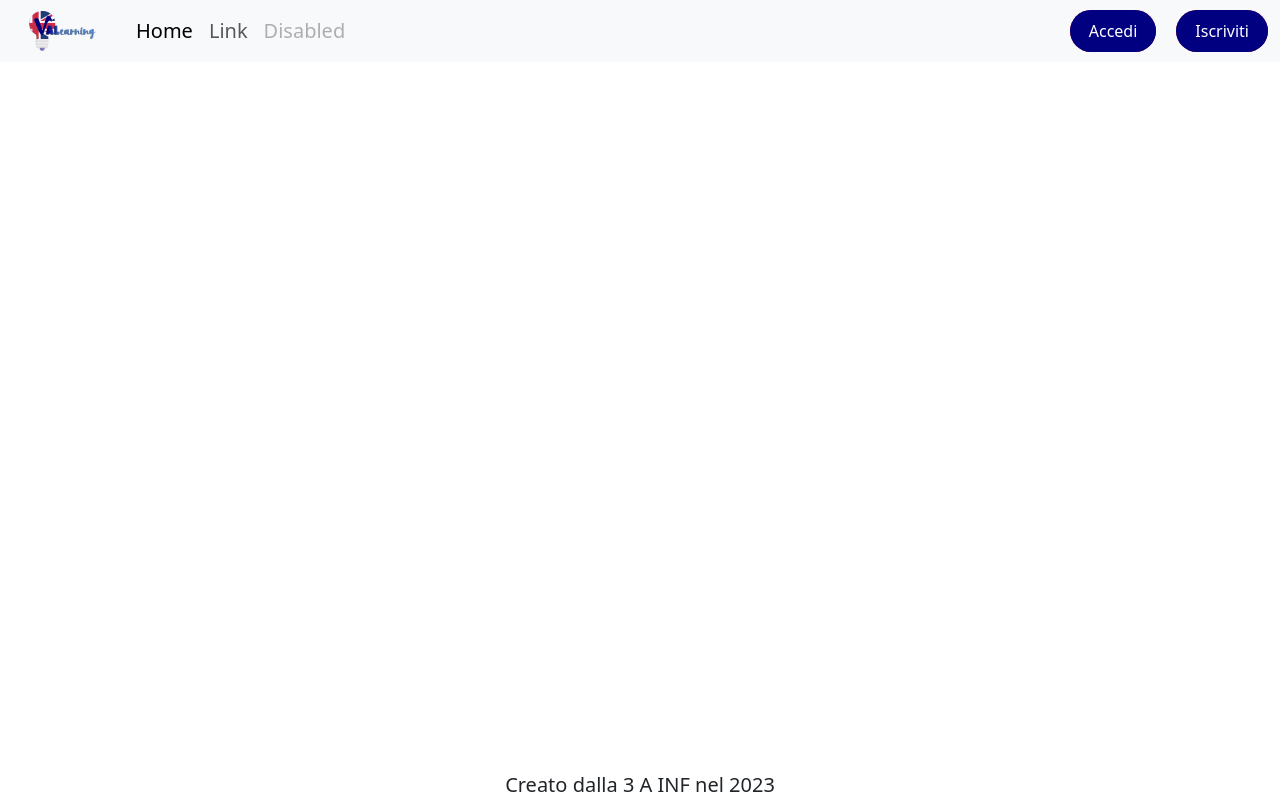
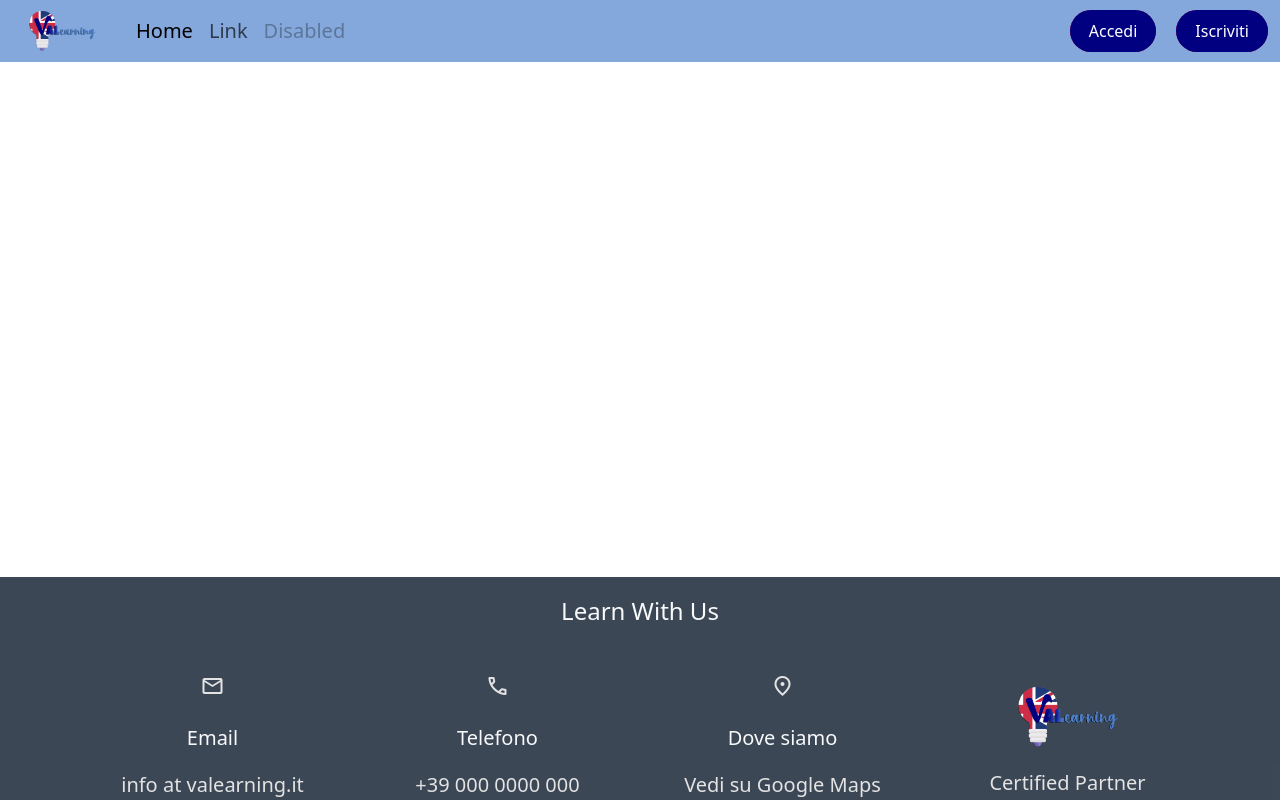
Before and after one commit to Vallauri-CorsoA/VALearning, a plain HTML site: page accesso.html in a window 1280 px wide. Drawn offline with nearby package versions, Linux system fonts and the light colour scheme.

Commit message:
Aggiornamento accesso.html e vari fix

```diff
--- a/accesso.css
+++ b/accesso.css
@@ -103,3 +103,25 @@ header {
 }
 
 /** FINE CSS DEI BOTTONI "ACCEDI" e "ISCRIVITI" **/
+
+nav{
+    background-color:#4c81cbaf;
+}
+
+footer{
+    background-color: rgb(39, 52, 68, 0.9);
+    width: 100%;
+    display: flex;
+    justify-content: space-evenly;
+    align-items: center;
+}
+
+.text-light{
+    margin: 20px;
+}
+
+footer span, footer a{
+    text-decoration: none;
+    color: rgb(227, 227, 227);
+    font-weight: 500;
+}
--- a/accesso.html
+++ b/accesso.html
@@ -7,6 +7,7 @@
     <meta http-equiv="X-UA-Compatible" content="ie=edge">
     <title>VALearning</title>
     <link rel="icon" href="img/logo.png">
+    <link rel="stylesheet" href="https://fonts.googleapis.com/css2?family=Material+Symbols+Outlined:opsz,wght,FILL,GRAD@20..48,100..700,0..1,-50..200" />
     <link href="https://cdn.jsdelivr.net/npm/bootstrap@5.3.0-alpha3/dist/css/bootstrap.min.css" rel="stylesheet"
         integrity="sha384-KK94CHFLLe+nY2dmCWGMq91rCGa5gtU4mk92HdvYe+M/SXH301p5ILy+dN9+nJOZ" crossorigin="anonymous">
     <script src="https://cdn.jsdelivr.net/npm/bootstrap@5.3.0-alpha3/dist/js/bootstrap.bundle.min.js"
@@ -18,7 +19,7 @@
 
 <body>
     <header>
-        <nav class="navbar navbar-expand-lg bg-body-tertiary">
+        <nav class="navbar navbar-expand-lg">
             <div class="container-fluid">
                 <a class="navbar-brand" href="#"></a>
                 <button class="navbar-toggler" type="button" data-bs-toggle="collapse"
@@ -38,14 +39,14 @@
                             <a class="nav-link disabled">Disabled</a>
                         </li>
                     </ul>
-                    <form class="d-flex"> <!--Bottoni per accesso alla registrazione o accesso-->
+                    <!--Bottoni per accesso alla registrazione o accesso-->
                         <button onclick="alert('Ciao! Questa funzione non è ancora stata ideata')" class="access-buttons">
                             <a href="#"><span>Accedi</span></a>
                         </button>
                         <button style="margin-left: 20px;" class="access-buttons">
-                            <a href="./iscriviti.html"><span>Iscriviti</span></a>
+                            <a href="iscriviti.html"><span>Iscriviti</span></a>
                         </button>
-                    </form>
+
                 </div>
             </div>
         </nav>
@@ -68,8 +69,73 @@
             </button>
         </div>
     </main>
-    <footer>
-        Creato dalla 3 A INF nel 2023
+
+    <footer class="footer">
+        <div class="container">
+            <div class="row justify-content-center">
+                <div class="col-12">
+                    <div class="section-title text-center">
+                        <h4 class="text-light mb-0">Learn With Us</h4>
+                    </div>
+                </div>
+            </div>
+
+            <div class="row mt-3 justify-content-center">
+                <div class="col-sm-6 col-lg-3 mt-4 pt-2">
+                    <div class="text-center">
+                        <div class="icon">
+                            <span class="material-symbols-outlined" style="width: 100px;">
+                                mail
+                            </span>
+                        </div>
+                        <div class="content mt-2">
+
+                            <h5 class="title text-light">Email</h5>
+                            <span>info at valearning.it</span>
+                        </div>
+                    </div>
+                </div>
+
+                <div class="col-sm-6 col-lg-3 mt-4 pt-2">
+                    <div class="text-center">
+                        <div class="icon">
+                            <span class="material-symbols-outlined">
+                                call
+                                </span>
+                        </div>
+                        <div class="content mt-2">
+                            <h5 class="title text-light">Telefono</h5>
+                            <a href="#">+39 000 0000 000</a>
+                        </div>
+                    </div>
+                </div>
+
+                <div class="col-sm-6 col-lg-3 mt-4 pt-2">
+                    <div class="text-center">
+                        <div class="icon">
+                            <span class="material-symbols-outlined">
+                                location_on
+                                </span>
+                        </div>
+                        <div class="content mt-2">
+                            <h5 class="title text-light">Dove siamo</h5>
+                            <a href="#">Vedi su Google Maps</a>
+                        </div>
+                    </div>
+                </div>
+
+                <div class="col-sm-6 col-lg-3 mt-4 pt-2">
+                    <div class="text-center">
+                        <img src="img/logo.png" style="width:100px; margin: 13px;" alt="">
+                        <div class="content mt-2">
+                            <span class="text-foot">
+                                Certified Partner
+                            </span>
+                        </div>
+                    </div>
+                </div>
+            </div>
+        </div>
     </footer>
 </body>
 
--- a/iscriviti.css
+++ b/iscriviti.css
@@ -97,7 +97,7 @@ main>div:first-child { /* CSS DIV A SINISTRA DELLA SCHERMATA REGISTRAZIONE */
     color: rgba(243, 244, 246, 1);
 }
 
-.input-group input:hover {
+.nick-input input:hover {
     border-color: var(--rosso);
     cursor: pointer;
 }
```
Also changed, not shown: iscriviti.html (+9 -3 lines), iscriviti.js (+7 -6 lines).
